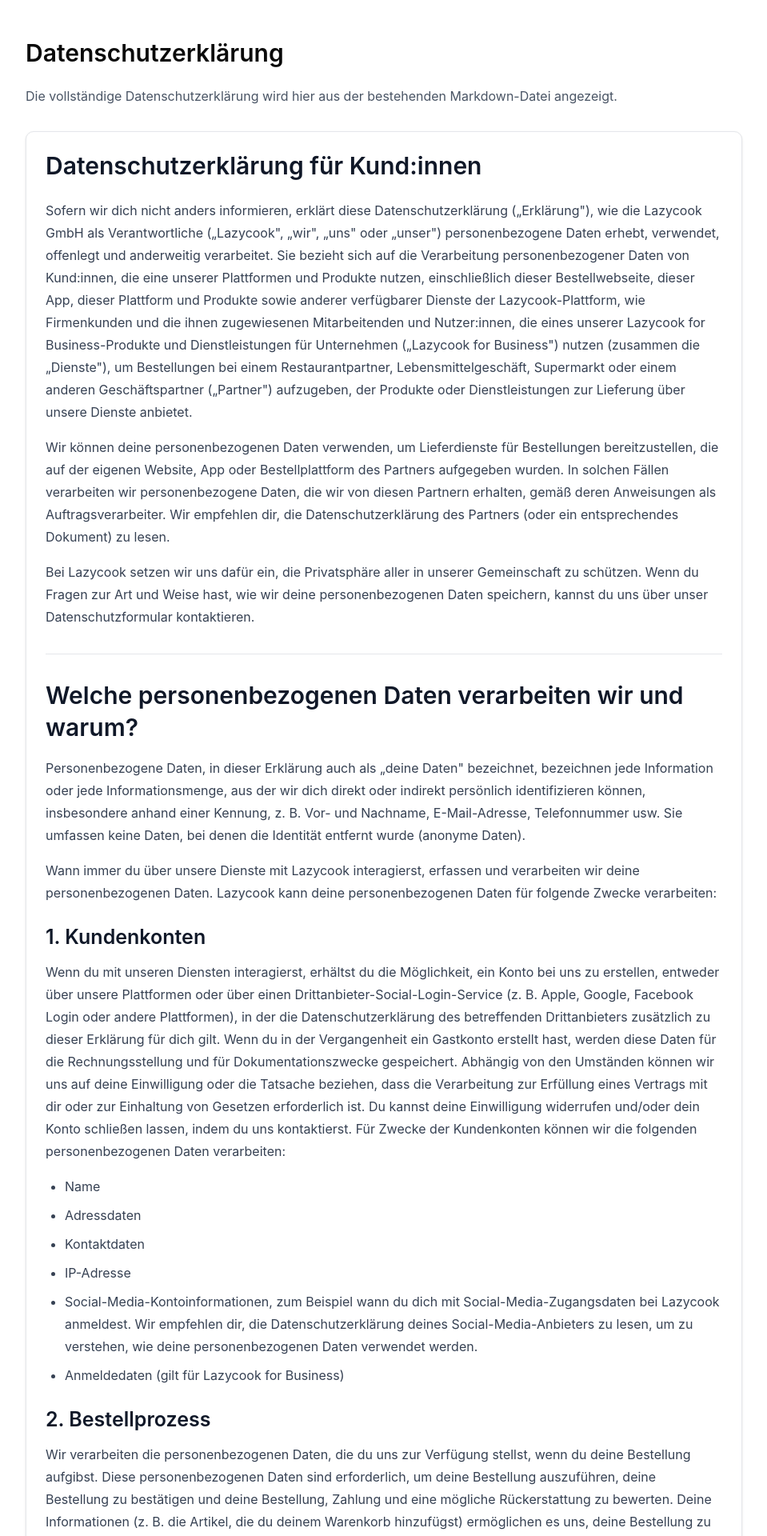
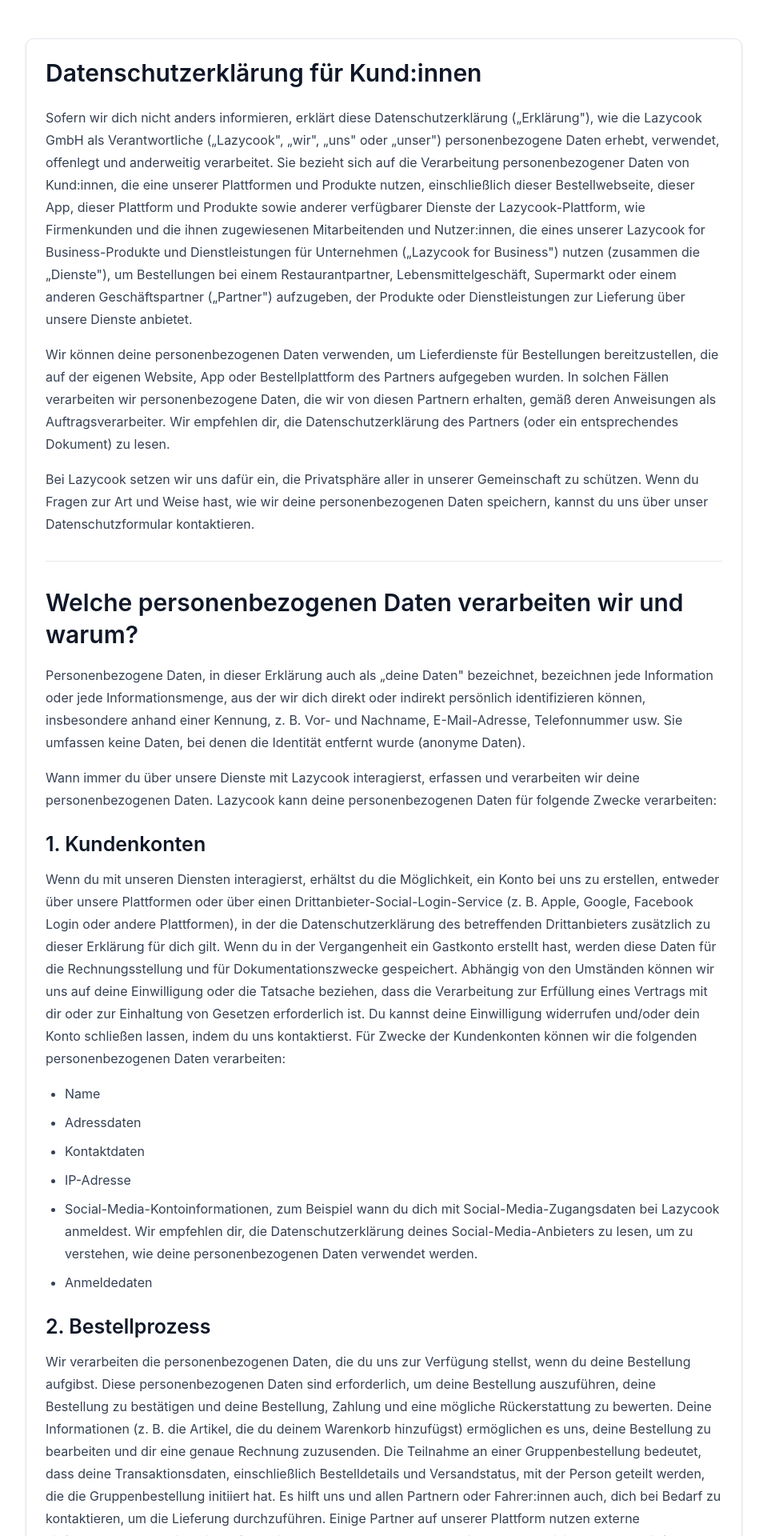
Before and after one commit to GalacticCodeGambit/LazyCook, a Next.js app in the folder project/frontend/: page /datenschutz in a window 1280 px wide. Shown: the top 1920 px of the page at 80% size, without its empty margins (160-1119 px from the left). Built offline with nearby package versions, Linux system fonts and the light colour scheme; no server answers.

Commit message:
Refactor: Update Datenschutz and Review-Protokoll documentation for clarity and consistency

```diff
--- a/project/frontend/app/datenschutz/page.tsx
+++ b/project/frontend/app/datenschutz/page.tsx
@@ -7,10 +7,6 @@
     return (
         <main className="min-h-screen bg-white px-6 py-12">
             <div className="mx-auto max-w-4xl">
-                <h1 className="text-3xl font-semibold mb-6">Datenschutzerklärung</h1>
-                <p className="text-gray-600 mb-8">
-                    Die vollständige Datenschutzerklärung wird hier aus der bestehenden Markdown-Datei angezeigt.
-                </p>
                 <MarkdownRenderer content={content} />
             </div>
         </main>
--- a/project/frontend/app/homepage/MarkdownFiles/Datenschutz.md
+++ b/project/frontend/app/homepage/MarkdownFiles/Datenschutz.md
@@ -23,7 +23,7 @@
 - Kontaktdaten
 - IP-Adresse
 - Social-Media-Kontoinformationen, zum Beispiel wann du dich mit Social-Media-Zugangsdaten bei Lazycook anmeldest. Wir empfehlen dir, die Datenschutzerklärung deines Social-Media-Anbieters zu lesen, um zu verstehen, wie deine personenbezogenen Daten verwendet werden.
-- Anmeldedaten (gilt für Lazycook for Business)
+- Anmeldedaten
 
 ### 2. Bestellprozess
 
--- a/project/frontend/app/impressum/page.tsx
+++ b/project/frontend/app/impressum/page.tsx
@@ -7,7 +7,6 @@
     return (
         <main className="min-h-screen bg-white px-6 py-12">
             <div className="mx-auto max-w-4xl">
-                <h1 className="text-3xl font-semibold mb-6">Impressum</h1>
                 <MarkdownRenderer content={content} />
             </div>
         </main>
```
Also changed, not shown: 1 other file (tests, documents, lock files or other folders).
